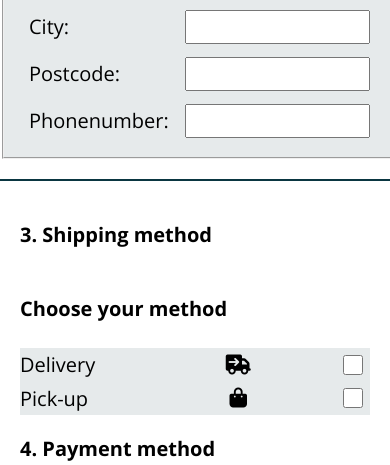
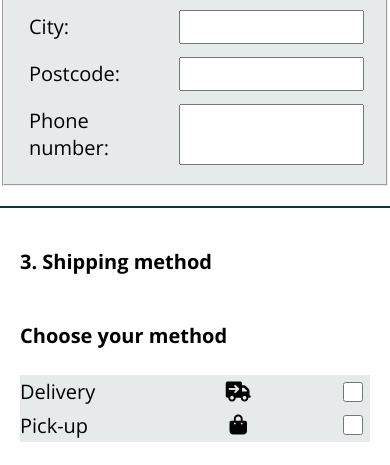
Before and after one commit to vicbro00/html-css-course-assignment, a plain HTML site: page checkout.html in a window 390 px wide. Shown: the part 1207-1672 px from the top of the page. Drawn offline with nearby package versions, Linux system fonts and the light colour scheme.

Commit message:
Spacing between phone and number

```diff
--- a/checkout.html
+++ b/checkout.html
@@ -140,7 +140,7 @@
             id="postcode"
             name="postcode">
           <label
-            for="phonenumber">Phonenumber:</label>
+            for="phonenumber">Phone number:</label>
           <input
             type="text"
             id="phonenumber"
```
